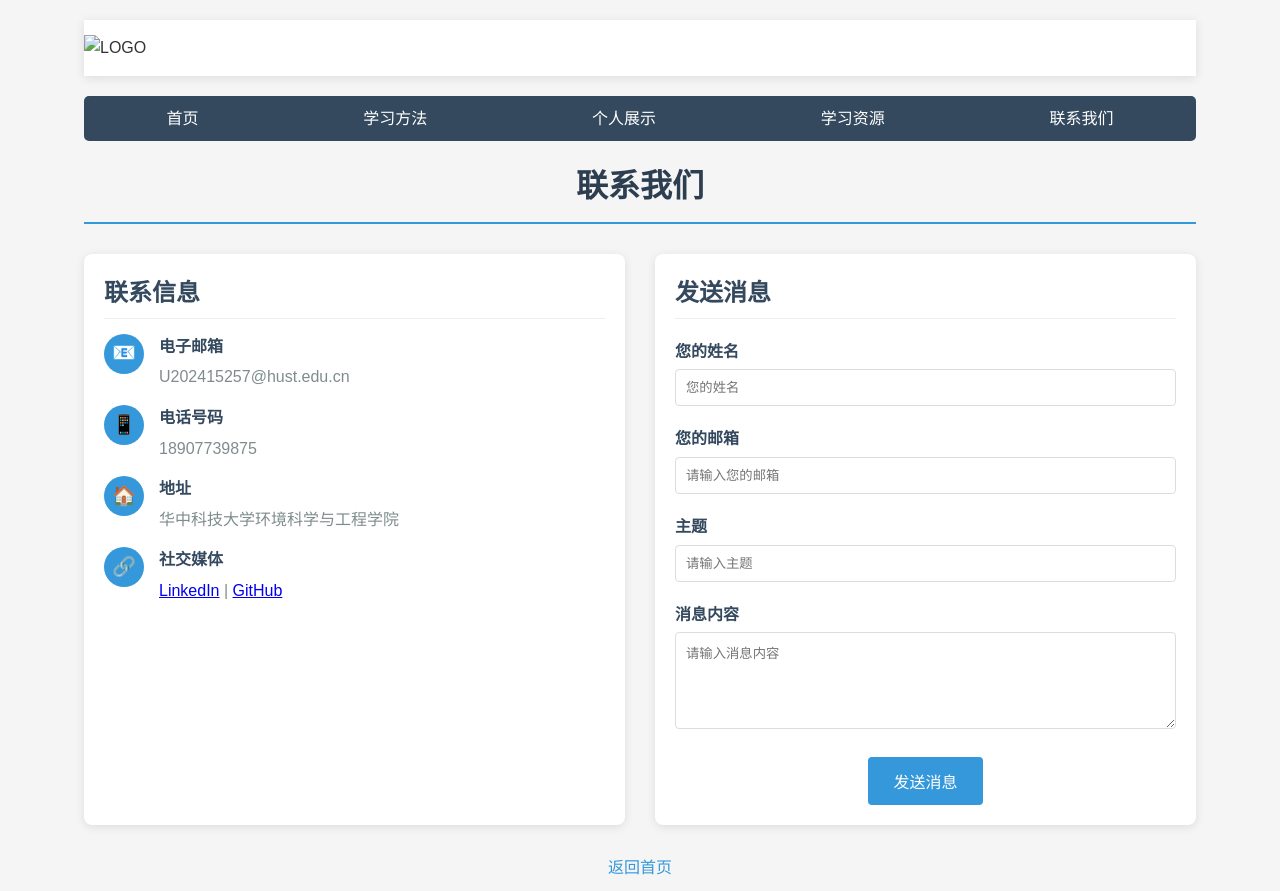
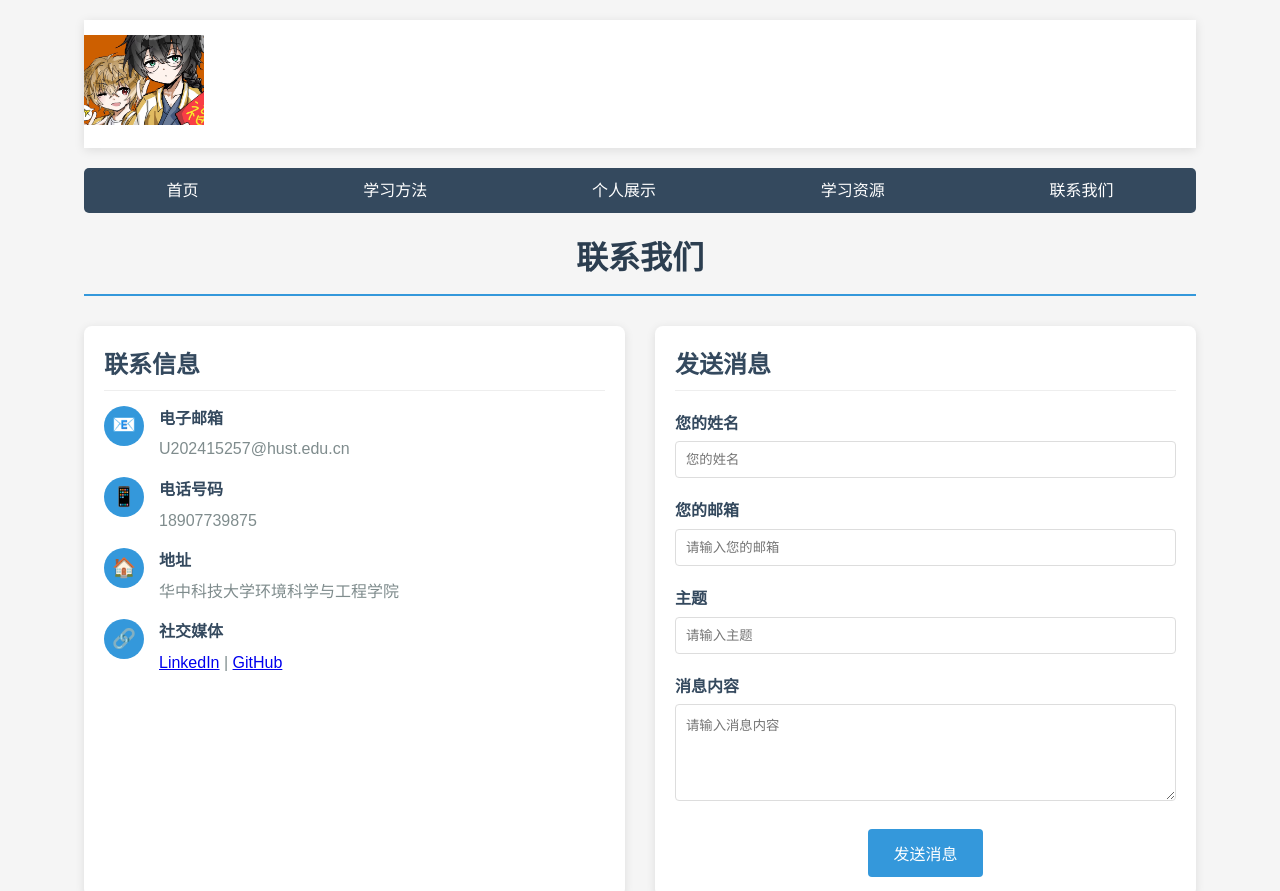
Before and after one commit to kcj526/homework, a plain HTML site: page contact.html in a window 1280 px wide. Shown: the top 891 px of the page. Drawn offline with Linux system fonts and the light colour scheme.

Commit message:
Update contact.html

```diff
--- a/contact.html
+++ b/contact.html
@@ -221,7 +221,7 @@
 <body>
     <div class="container">
         <header>
-            <img src="images/logo.png" alt="LOGO" class="logo">
+            <img src="logo.png" alt="LOGO" class="logo">
         </header>
 
         <nav>
```
